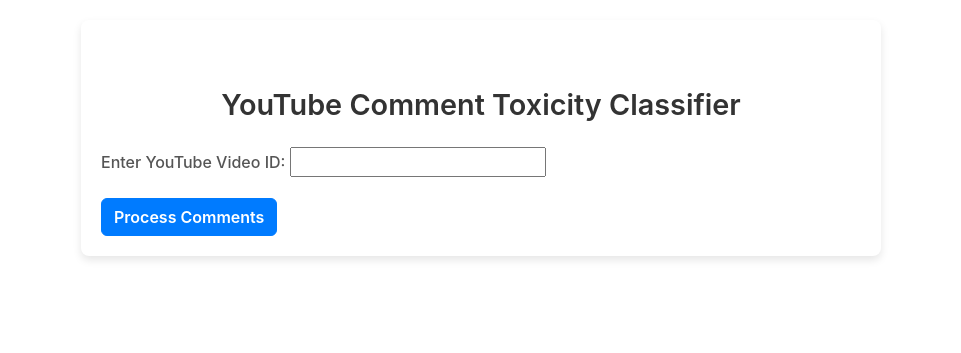
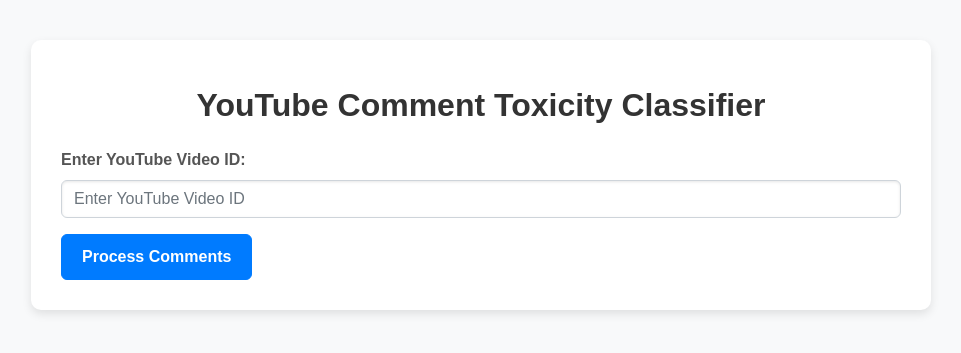
Before and after one commit to harshithaalgubelli999/Toxic-Comment-Classification-Using-ML, a Flask app: page / in a window 1280 px wide. Shown: the top 353 px of the page, without its empty margins (159-1120 px from the left). Run offline with Flask 3, Linux system fonts and the light colour scheme; some libraries are stand-ins or nearby versions.

Commit message:
Update index.html

```diff
--- a/templates/index.html
+++ b/templates/index.html
@@ -3,22 +3,32 @@
 <head>
     <meta charset="UTF-8">
     <meta name="viewport" content="width=device-width, initial-scale=1.0">
+
     <title>YouTube Comment Toxicity Classifier</title>
-    <link rel="stylesheet" href="https://stackpath.bootstrapcdn.com/bootstrap/4.5.2/css/bootstrap.min.css">
+
+    <!-- Bootstrap CSS -->
+    <link rel="stylesheet"
+          href="https://stackpath.bootstrapcdn.com/bootstrap/4.5.2/css/bootstrap.min.css">
+
     <style>
-    /* General body styling */
 
-/* Container for the main content */
+        /* General Body Styling */
+        body {
+            background-color: #f8f9fa;
+            font-family: Arial, sans-serif;
+        }
+
+        /* Main Container */
         .container {
-    max-width: 800px;
-    margin-top: 20px;
+            max-width: 900px;
+            margin-top: 40px;
             background-color: #ffffff;
             padding: 30px;
-    box-shadow: 0 4px 8px rgba(0, 0, 0, 0.1);
-    border-radius: 8px;
+            box-shadow: 0 4px 10px rgba(0, 0, 0, 0.1);
+            border-radius: 10px;
         }
 
-/* Header styling */
+        /* Header Styling */
         h1 {
             font-size: 2rem;
             font-weight: 600;
@@ -26,9 +36,9 @@ h1 {
             text-align: center;
         }
 
-/* Form styling */
+        /* Form Styling */
         form .form-group label {
-    font-weight: 500;
+            font-weight: 600;
             color: #555;
         }
 
@@ -38,12 +48,13 @@ form .form-control {
             box-shadow: inset 0 1px 3px rgba(0, 0, 0, 0.1);
         }
 
-/* Button styling */
+        /* Button Styling */
         .btn-primary {
             background-color: #007bff;
             border-color: #007bff;
             border-radius: 6px;
             font-weight: 600;
+            padding: 10px 20px;
         }
 
         .btn-primary:hover {
@@ -51,13 +62,13 @@ form .form-control {
             border-color: #0056b3;
         }
 
-/* Error message styling */
+        /* Error Message Styling */
         .alert-danger {
             font-size: 0.9rem;
             border-radius: 6px;
         }
 
-/* Table styling */
+        /* Table Styling */
         .table {
             border-radius: 6px;
             overflow: hidden;
@@ -67,6 +78,7 @@ form .form-control {
             background-color: #007bff;
             color: white;
             font-weight: 600;
+            text-align: center;
         }
 
         .table td {
@@ -78,10 +90,10 @@ form .form-control {
             background-color: #f2f2f2;
         }
 
-/* Toxicity label and score colors */
+        /* Toxicity Label Styling */
         .td-toxicity-label {
             font-weight: 600;
-    color: #d9534f; /* Red for toxic comments */
+            color: #d9534f;
         }
 
         .td-toxicity-score {
@@ -89,59 +101,111 @@ form .form-control {
             color: #333;
         }
 
+        /* Responsive Design */
+        @media (max-width: 576px) {
 
-/* Responsive adjustments */
-@media (max-width: 576px) {}
             .container {
                 padding: 20px;
             }
 
             h1 {
-        font-size: 1.8rem;}
+                font-size: 1.8rem;
+            }
+        }
+
     </style>
 </head>
+
 <body>
+
     <div class="container">
-        <h1 class="mt-5">YouTube Comment Toxicity Classifier</h1>
 
-        <!-- Input form for YouTube video ID -->
+        <h1 class="mt-3">
+            YouTube Comment Toxicity Classifier
+        </h1>
+
+        <!-- Input Form -->
         <form action="/process" method="post" class="mt-4">
+
             <div class="form-group">
-                <label for="video_id">Enter YouTube Video ID:</label>
-                <input type="text" class="video_id" id="video_id" name="video_id" required>
+
+                <label for="video_id">
+                    Enter YouTube Video ID:
+                </label>
+
+                <input
+                    type="text"
+                    class="form-control"
+                    id="video_id"
+                    name="video_id"
+                    placeholder="Enter YouTube Video ID"
+                    required
+                >
+
             </div>
-            <button type="submit" class="btn btn-primary">Process Comments</button>
+
+            <button type="submit" class="btn btn-primary">
+                Process Comments
+            </button>
+
         </form>
 
-        <!-- Display error if any -->
+        <!-- Error Message -->
         {% if error %}
-            <div class="alert alert-danger mt-4">{{ error }}</div>
+
+            <div class="alert alert-danger mt-4">
+                {{ error }}
+            </div>
+
         {% endif %}
 
-        <!-- Display comments and toxicity analysis -->
+        <!-- Comments Table -->
         {% if comments %}
-            <h3 class="mt-5">Comments for Video ID: {{ video_id }}</h3>
-            <table class="table mt-3">
+
+            <h3 class="mt-5">
+                Comments for Video ID: {{ video_id }}
+            </h3>
+
+            <table class="table table-bordered table-hover mt-3">
+
                 <thead>
                     <tr>
                         <th>Published At</th>
                         <th>Comment</th>
-                        <th>sentiment</th>
-                        <th>polarity</th>
+                        <th>Sentiment</th>
+                        <th>Polarity</th>
                     </tr>
                 </thead>
+
                 <tbody>
+
                     {% for comment in comments %}
+
                     <tr>
+
                         <td>{{ comment.published_at }}</td>
+
                         <td>{{ comment.text }}</td>
-                            <td>{{ comment.sentiment }}</td>
-                            <td>{{ comment.polarity }}</td>
+
+                        <td class="td-toxicity-label">
+                            {{ comment.sentiment }}
+                        </td>
+
+                        <td class="td-toxicity-score">
+                            {{ comment.polarity }}
+                        </td>
+
                     </tr>
+
                     {% endfor %}
+
                 </tbody>
+
             </table>
+
         {% endif %}
+
     </div>
+
 </body>
 </html>
```
Lines whose indentation alone changed are shown as unchanged.
